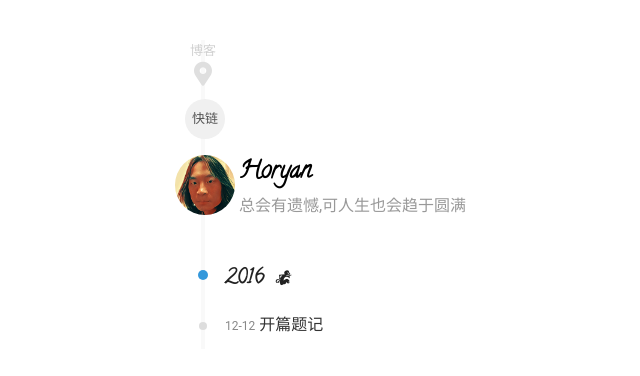
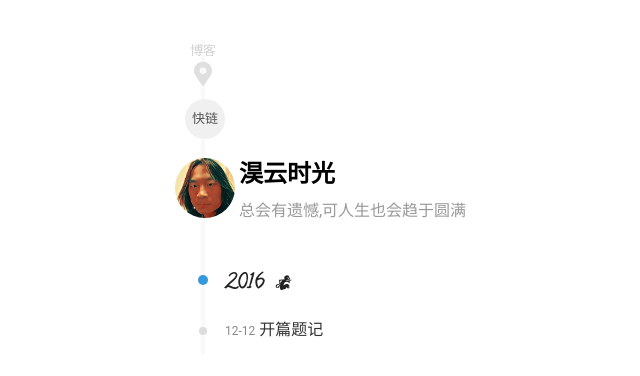
Before and after one commit to gslancer/horyan.github.io, a plain HTML site: page archives/2016/12/index.html in a window 1280 px wide. Shown: the whole page, without its empty margins (189-829 px from the left). Drawn offline with Linux system fonts and the light colour scheme; some packages are replaced by stand-ins of ours; a script that the page names is missing.

Commit message:
Update index.html

```diff
--- a/archives/2016/12/index.html
+++ b/archives/2016/12/index.html
@@ -7,7 +7,7 @@
 <head>
   <meta charset="utf-8">
 
-  <title>Archives: 2016/12 | 淏云的blog</title>
+  <title>Archives: 2016/12 | 淏云时光</title>
 
   <meta name="viewport" content="width=device-width, initial-scale=1, maximum-scale=1">
 
@@ -190,7 +190,7 @@
     </a>
     <div class="info">
       <h3 class="name" style="font-family: calligraffittiregular">
-        Horyan
+        淏云时光
       </h3>
       <div class="slogan">
         总会有遗憾,可人生也会趋于圆满
```
